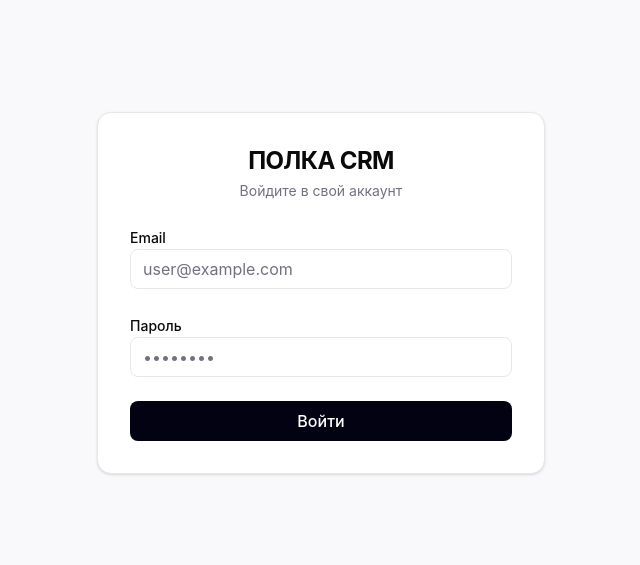
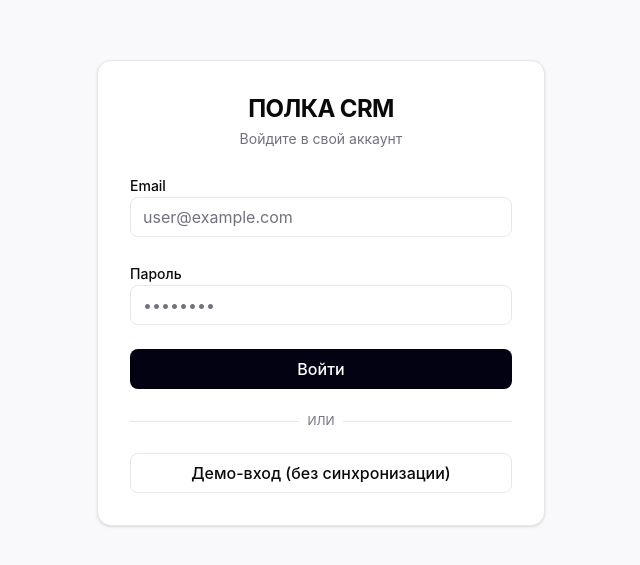
Before and after one commit to jamagazine/polka-crm, a React (Vite) app: page /masters in a window 1280 px wide. Shown: the part 107-672 px from the top of the page, without its empty margins (319-959 px from the left). Built offline with nearby package versions, Linux system fonts and the light colour scheme.

Commit message:
описание того что изменил

```diff
--- a/src/api/client.ts
+++ b/src/api/client.ts
@@ -1,8 +1,10 @@
 /* ─── API-клиент для CloudShop ─── */
 
 import { log, logError } from '../utils/logger';
+import { toast } from 'sonner';
 
-const BASE = '/api-cs';
+const IS_GITHUB_PAGES = typeof window !== 'undefined' && window.location.hostname.endsWith('.github.io');
+const BASE = IS_GITHUB_PAGES ? 'https://web.cloudshop.ru' : '/api-cs';
 
 // ─── Типы ────────────────────────────────────────────────────────────────────
 
@@ -53,6 +55,7 @@ export async function login(email: string, password: string): Promise<Response>
         return res;
     } catch (err) {
         logError('[AUTH API] Ошибка сети:', err);
+        toast.error('Сервер авторизации недоступен. Проверьте подключение или используйте Демо-вход.');
         throw err;
     }
 }
@@ -88,6 +91,7 @@ export async function fetchMasters(): Promise<Master[]> {
         return list;
     } catch (err) {
         logError('[MASTERS API] Ошибка сети:', err);
+        toast.error('Не удалось загрузить список мастеров. Возможно, прокси-сервер недоступен.');
         return [];
     }
 }
@@ -179,6 +183,7 @@ export async function fetchAllCatalog(onProgress?: (offset: number) => void): Pr
         log(`[CATALOG API] Успешно загружен весь каталог (${uniqueMap.size} уникальных элементов).`);
     } catch (err) {
         logError('[CATALOG API] Ошибка сети при полной загрузке:', err);
+        toast.error('Ошибка при загрузке каталога. Данные могут быть неполными.');
     }
 
     return Array.from(uniqueMap.values());
--- a/src/core/store/authSlice.ts
+++ b/src/core/store/authSlice.ts
@@ -8,6 +8,7 @@ export interface AuthSlice {
     userEmail: string;
 
     loginFlow: (email: string, password: string) => Promise<boolean>;
+    loginDemo: () => void;
     logout: () => void;
 }
 
@@ -21,6 +22,22 @@ export const createAuthSlice = (
 
     loginFlow: async (email, password) => {
         const toastId = toast.loading('Авторизация...');
+
+        // 1. Потайной ход для GitHub Pages
+        const isGithub = typeof window !== 'undefined' && window.location.hostname.includes('github.io');
+        if (isGithub) {
+            set(() => ({ isAuthenticated: true, userEmail: email || 'github-user@polka.crm' }));
+            toast.success('Вход выполнен (GitHub Bypass)', { id: toastId });
+            return true;
+        }
+
+        // 2. Потайной ход admin/admin
+        if (email === 'admin' && password === 'admin') {
+            set(() => ({ isAuthenticated: true, userEmail: 'admin@polka.crm' }));
+            toast.success('Вход выполнен (Admin Bypass)', { id: toastId });
+            return true;
+        }
+
         try {
             const res = await login(email, password);
             if (res.ok) {
@@ -35,6 +52,10 @@ export const createAuthSlice = (
             return false;
         }
     },
+    loginDemo: () => {
+        set(() => ({ isAuthenticated: true, userEmail: 'demo@polka.crm' }));
+        toast.success('Демо-вход выполнен');
+    },
 
     logout: () => {
         set(() => ({ isAuthenticated: false, userEmail: '' }));
--- a/src/modules/auth/LoginPage.tsx
+++ b/src/modules/auth/LoginPage.tsx
@@ -93,6 +93,25 @@ export function LoginPage() {
                 >
                     {loading ? 'Вход...' : 'Войти'}
                 </button>
+
+                <div className="relative">
+                    <div className="absolute inset-0 flex items-center">
+                        <span className="w-full border-t" style={{ borderColor: 'var(--polka-border)' }} />
+                    </div>
+                    <div className="relative flex justify-center text-xs uppercase">
+                        <span className="bg-background px-2 text-muted-foreground">Или</span>
+                    </div>
+                </div>
+
+                <button
+                    type="button"
+                    onClick={() => usePanelStore.getState().loginDemo()}
+                    className="w-full h-10 rounded-md border text-foreground font-medium
+                               hover:bg-muted/50 transition-colors"
+                    style={{ borderColor: 'var(--polka-border)' }}
+                >
+                    Демо-вход (без синхронизации)
+                </button>
             </form>
         </div>
     );
--- a/vite.config.ts
+++ b/vite.config.ts
@@ -1,5 +1,10 @@
 import { defineConfig } from 'vite'
 import path from 'path'
+import { fileURLToPath } from 'url'
+import { dirname } from 'path'
+
+const __filename = fileURLToPath(import.meta.url)
+const __dirname = dirname(__filename)
 import tailwindcss from '@tailwindcss/vite'
 import react from '@vitejs/plugin-react'
 
```
Also changed, not shown: 5 other files (tests, documents, lock files or other folders).
